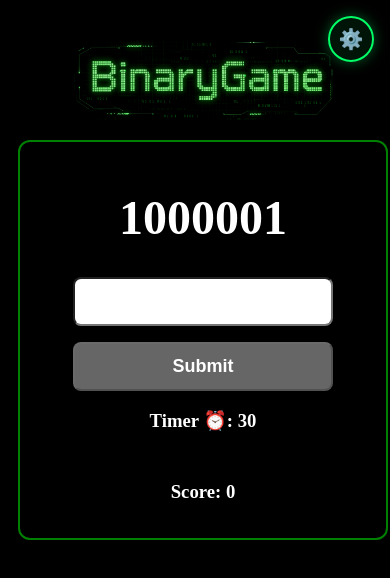
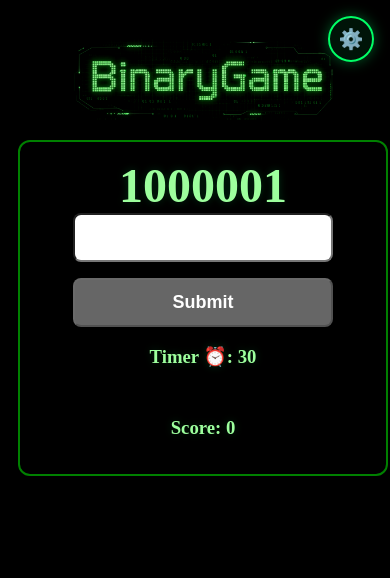
Before and after one commit to jcebreros11/BinaryGame, a React (Vite) app: page /settings in a window 390 px wide. Both pictures are taken after a click on the button "Start Custom". Shown: the part 8-586 px from the top of the page. Built offline with nearby package versions, Linux system fonts and the light colour scheme.

Commit message:
Add more styling, center binary number for mobile

```diff
--- a/src/styles/BinaryGame.css
+++ b/src/styles/BinaryGame.css
@@ -1,11 +1,13 @@
 .binaryContainer{
     justify-items: center;
     border: 2px solid green;
-    color: white;
     margin: 0 auto;
     width: min(90vw, 500px);
     padding: 20px;
     border-radius: 12px;
+    color: #9dff9d;
+    text-shadow:
+        0 0 8px rgba(0,255,102,0.18);
 }
 
 
@@ -38,9 +40,14 @@
     gap: 12px;
 }
 
-.binaryNumber {
-    font-size: 80px;
+
+#binaryNumber {
+    width: 100%;
+    text-align: center;
+    margin: 0 auto;
+    font-size: clamp(48px, 12vw, 80px);
     word-break: break-word;
+    overflow-wrap: anywhere;
 }
 
 
--- a/src/styles/ScoreBoard.css
+++ b/src/styles/ScoreBoard.css
@@ -1,13 +1,81 @@
 #correct {
-    color: green;
+    color: #7CFF7C;
+
+    text-shadow:
+        0 0 10px rgba(0,255,102,0.7),
+        0 0 18px rgba(0,255,102,0.35);
+
+    font-weight: bold;
 }
 
 #incorrect {
-    color: red;
+    color: #ff5c5c;
+
+    text-shadow:
+        0 0 10px rgba(255,0,0,0.45);
+
+    font-weight: bold;
 }
 
+#correctAns {
+    color: #8dff8d;
 
-#correctAns {
-    color: green;
+    text-shadow:
+        0 0 12px rgba(0,255,102,0.45);
+
     font-weight: bold;
+
+    letter-spacing: 1px;
 }
+#correct {
+    animation: pulseGlow 1s ease;
+}
+
+@keyframes pulseGlow {
+    0% {
+        transform: scale(0.95);
+        opacity: 0.6;
+    }
+
+    100% {
+        transform: scale(1);
+        opacity: 1;
+    }
+}
+
+#incorrect {
+    color: #ff5c5c;
+
+    text-shadow:
+        0 0 10px rgba(255,0,0,0.45);
+
+    font-weight: bold;
+
+    animation: pulseError 1s ease;
+}
+
+@keyframes pulseError {
+
+    0% {
+        transform: scale(0.95);
+        opacity: 0.6;
+    }
+
+    25% {
+        transform: translateX(-6px);
+    }
+
+    50% {
+        transform: translateX(6px);
+    }
+
+    75% {
+        transform: translateX(-4px);
+    }
+
+    100% {
+        transform: scale(1);
+        transform: translateX(0);
+        opacity: 1;
+    }
+}
```
